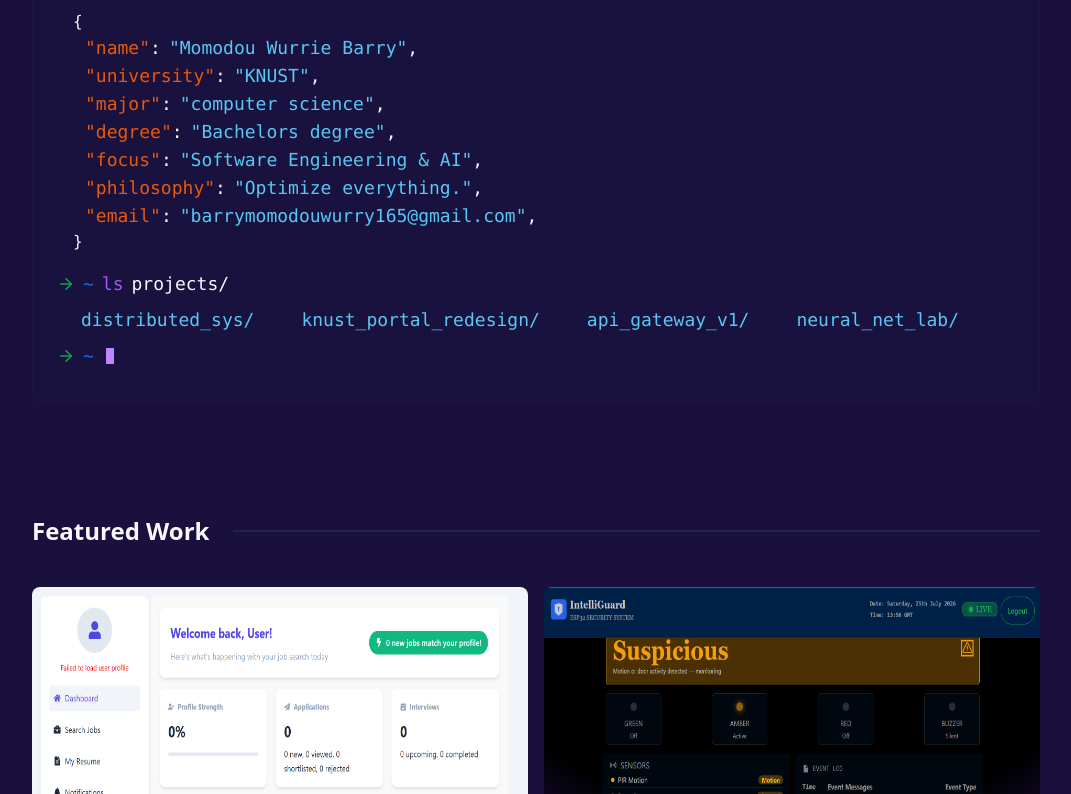
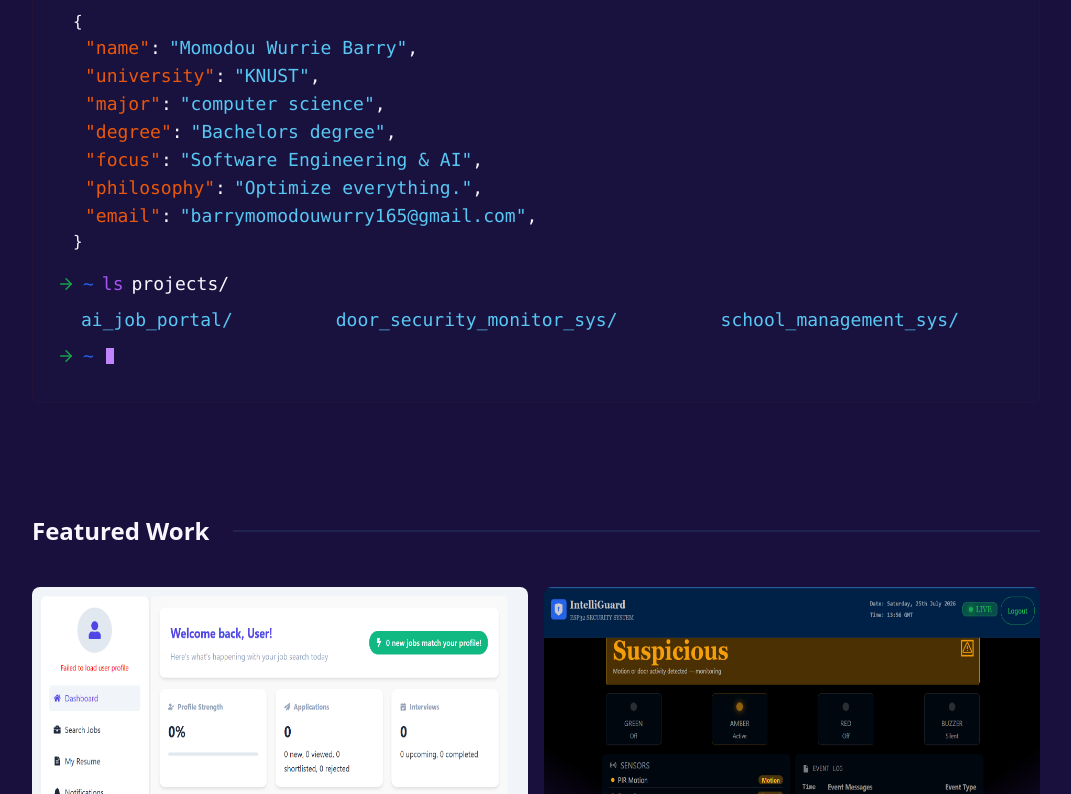
Before and after one commit to barrymomodouwurrie-165/main-portfolio, a React app in the folder Frontend/: page / in a window 1280 px wide. Shown: the part 1562-2356 px from the top of the page, without its empty margins (104-1175 px from the left). Built offline with nearby package versions, Linux system fonts and the light colour scheme; the HTML template or start-up script is replaced by a standard one.

Commit message:
made all pages responsive to all screens appropriately.

```diff
--- a/Frontend/src/Components/Details.jsx
+++ b/Frontend/src/Components/Details.jsx
@@ -1,7 +1,21 @@
 import { FaCircle } from "react-icons/fa";
 import { FiArrowRight } from "react-icons/fi";
 
-const Details = ({Info}) => {
+const Details = ({ Info }) => {
+  const projects = [
+    {
+      id: "1",
+      name: "ai_job_portal/",
+    },
+    {
+      id: "2",
+      name: "door_security_monitor_sys/",
+    },
+    {
+      id: "3",
+      name: "school_management_sys/",
+    },
+  ];
 
   return (
     <div className="max-w-5xl mx-auto px-2 py-14">
@@ -49,12 +63,17 @@ const Details = ({Info}) => {
             <span>projects/</span>
           </div>
           <div className="flex flex-col md:flex-row md:items-center justify-between px-6 mr-8">
-            <span className="text-secondary text-sm md:text-lg">distributed_sys/</span>
-            <span className="text-secondary text-sm md:text-lg">
-              knust_portal_redesign/
-            </span>
-            <span className="text-secondary text-sm md:text-lg">api_gateway_v1/</span>
-            <span className="text-secondary text-sm md:text-lg">neural_net_lab/</span>
+            {projects &&
+              projects.map((project) => {
+                return (
+                  <span
+                    key={project.id}
+                    className="text-secondary text-sm md:text-lg"
+                  >
+                    {project.name}
+                  </span>
+                );
+              })}
           </div>
           <div className="flex items-center gap-2 text-sm md:text-lg mt-2">
             <FiArrowRight className="text-green-600" />
--- a/Frontend/src/Components/Navbar.jsx
+++ b/Frontend/src/Components/Navbar.jsx
@@ -12,7 +12,7 @@ const Navbar = () => {
     { name: "Contact", to: "/contact" },
   ];
 
-const linkClass = ({isActive}) => `btn btn-ghost btn-sm ${isActive? "underline underline-offset-4 text-secondary": ""}`
+const linkClass = ({isActive}) => `btn btn-ghost btn-sm ${isActive? "italic underline underline-offset-4 text-secondary": ""}`
 
 
   return (
--- a/Frontend/src/Components/ProjectWorks.jsx
+++ b/Frontend/src/Components/ProjectWorks.jsx
@@ -56,7 +56,7 @@ const ProjectWorks = () => {
   };
   return (
     <div className="max-w-5xl mx-auto py-10 mb-20">
-      <div className="grid grid-cols-1 md:grid-cols-2 gap-4">
+      <div className="grid grid-cols-1 md:grid-cols-2 gap-8 md:gap-4">
         {Projects &&
           Projects.map((project) => {
             return (
@@ -97,7 +97,7 @@ const ProjectWorks = () => {
 
                 <div className="flex flex-col gap-4 mt-6 mx-4">
                   <div className="flex items-center justify-between">
-                    <span className="text-xl md:text-3xl font-bold ">
+                    <span className="text-lg md:text-3xl font-bold ">
                       {project.subTitle}
                     </span>
                     <div className="text-purple-600">
@@ -111,7 +111,7 @@ const ProjectWorks = () => {
                     </div>
                   </div>
                   <div>
-                    <span className="text-base-content/70">
+                    <span className="text-base-content/70 text-sm md:text-lg">
                       {project.description}
                     </span>
                   </div>
--- a/Frontend/src/Pages/AboutPage.jsx
+++ b/Frontend/src/Pages/AboutPage.jsx
@@ -1,8 +1,8 @@
 import { FaGraduationCap } from "react-icons/fa";
 import Descriptions from "../Components/Descriptions";
 import Navbar from "../Components/Navbar";
-import library from "../assets/library.jpg"
-import computer from "../assets/computer.jpg"
+import library from "../assets/library.jpg";
+import computer from "../assets/computer.jpg";
 import Footer from "../Components/Footer";
 
 const AboutPage = () => {
@@ -25,8 +25,8 @@ const AboutPage = () => {
   return (
     <div className="min-h-screen mx-auto pt-32 overflow-hidden">
       <Navbar />
-      <div className="max-w-5xl mx-auto flex flex-col gap-6 mt-4 mb-8">
-        <div className="max-w-[250px] flex items-center justify-center gap-2 border border-orange-600/20 rounded-lg text-center py-2 bg-orange-600/5 text-orange-600 ">
+      <div className="max-w-5xl mx-auto flex flex-col items-center md:items-start gap-6 mt-4 mb-8">
+        <div className="max-w-[250px] flex items-center justify-center gap-2 border border-orange-600/20 rounded-lg text-center px-1 py-2 bg-orange-600/5 text-orange-600 ">
           <FaGraduationCap />
           <span>ACADEMIC ODYSSEY</span>
         </div>
@@ -35,39 +35,31 @@ const AboutPage = () => {
             From <i>Lab</i> to Logic
           </span>
         </div>
-        <span className="max-w-[550px]">
+        <div className="text-center md:text-start md:max-w-[550px]">
+          <span className="md:max-w-[550px]">
             Exploring the intersection of theoretical computer science and
-          pragmatic software engineering. Currently pursuing excellence at Kwame
-          Nkrumah University of Science and Technology.
+            pragmatic software engineering. Currently pursuing excellence at
+            Kwame Nkrumah University of Science and Technology.
           </span>
         </div>
+      </div>
       <Descriptions />
-      <div className="max-w-5xl mx-auto grid grid-cols-1 md:grid-cols-2 gap-4 mt-10">
+      <div className="max-w-4xl md:max-w-5xl mx-auto grid grid-cols-1 md:grid-cols-2 md:gap-4 mt-10">
         {Projects &&
           Projects.map((project) => {
             return (
               <div
                 key={project.id}
-                className="h-[300px] overflow-hidden rounded-lg mb-20"
+                className="min-w-0 w-full h-[300px] mx-auto overflow-hidden rounded-lg mb-20"
               >
                 <img
-                  src={
-                    project.image == "library"
-                      ? library
-                      : computer
-                  }
+                  src={project.image == "library" ? library : computer}
                   alt=""
-                  className="w-[100%] h-[300px] object-center transition-transform duration-300 ease-in-out hover:scale-105"
+                  className="w-[100%] h-[300px] object-cover object-center transition-transform duration-300 ease-in-out hover:scale-105"
                 />
                 <div className="relative bottom-20 left-4">
-                  <div
-                    className={`rounded-md font-bold`}
-                  >
-                    {project.title}
-                  </div>
-                  <span
-                    className={`text-base md:text-xl font-bold`}
-                  >
+                  <div className={`rounded-md font-bold`}>{project.title}</div>
+                  <span className={`text-base md:text-xl font-bold`}>
                     {project.subTitle}
                   </span>
                 </div>
@@ -75,7 +67,7 @@ const AboutPage = () => {
             );
           })}
       </div>
-      <Footer/>
+      <Footer />
     </div>
   );
 };
--- a/Frontend/src/Pages/LandingPage.jsx
+++ b/Frontend/src/Pages/LandingPage.jsx
@@ -5,8 +5,9 @@ import { HiChevronDoubleDown } from "react-icons/hi";
 import Details from "../Components/Details";
 import Footer from "../Components/Footer";
 import Works from "../Components/Works";
+import { Link } from "react-router";
 
-const LandingPage = ({Info}) => {
+const LandingPage = ({ Info }) => {
   return (
     <div className="min-h-screen mx-auto pt-40 overflow-hidden">
       <Navbar />
@@ -29,12 +30,15 @@ const LandingPage = ({Info}) => {
           web architectures.
         </p>
         <div className="max-w-xl mx-auto flex items-center justify-between gap-4 py-6">
-          <button className="relative inline-flex h-12 overflow-hidden rounded-full p-[1px] focus:outline-none focus:ring-2 focus:ring-gray-400 focus:ring-offset-2 focus:ring-offset-gray-50">
+          <Link
+            to={"/projects"}
+            className="relative inline-flex h-12 overflow-hidden rounded-full p-[1px] focus:outline-none focus:ring-2 focus:ring-gray-400 focus:ring-offset-2 focus:ring-offset-gray-50"
+          >
             <span className="absolute inset-[-1000%] animate-[spin_2s_linear_infinite] bg-[conic-gradient(from_90deg_at_50%_50%,#E2CBFF_0%,#393BB2_50%,#E2CBFF_100%)]" />
             <span className="inline-flex z-0 h-full w-full cursor-pointer items-center justify-center rounded-full bg-gray-950 px-6 md:px-8 py-1 text-xl font-medium text-secondary backdrop-blur-3xl">
               See my work
             </span>
-          </button>
+          </Link>
           <button className="inline-flex h-12 items-center justify-center rounded-md text-xl border border-gray-800 bg-gradient-to-t from-[#8678f9] from-0% to-[#c7d2fe] px-4 md:px-6 font-medium text-gray-950 transition-colors focus:outline-none focus:ring-2 focus:ring-gray-400 focus:ring-offset-2 focus:ring-offset-gray-50 ">
             Download CV
           </button>
--- a/Frontend/src/Pages/Projects.jsx
+++ b/Frontend/src/Pages/Projects.jsx
@@ -6,7 +6,7 @@ const Projects = () => {
   return (
     <div className="min-h-screen mx-auto pt-32 overflow-hidden">
       <Navbar />
-      <div className="max-w-5xl mx-auto flex flex-col gap-4 mt-4 mb-8">
+      <div className="max-w-5xl mx-auto flex flex-col px-2 gap-4 mt-4 mb-8">
         <div className="flex items-center">
           <div className="border border-purple-600 flex-1 max-w-14"></div>
           <span className="text-secondary font-serif ml-4">
```
Lines whose indentation alone changed are shown as unchanged.
